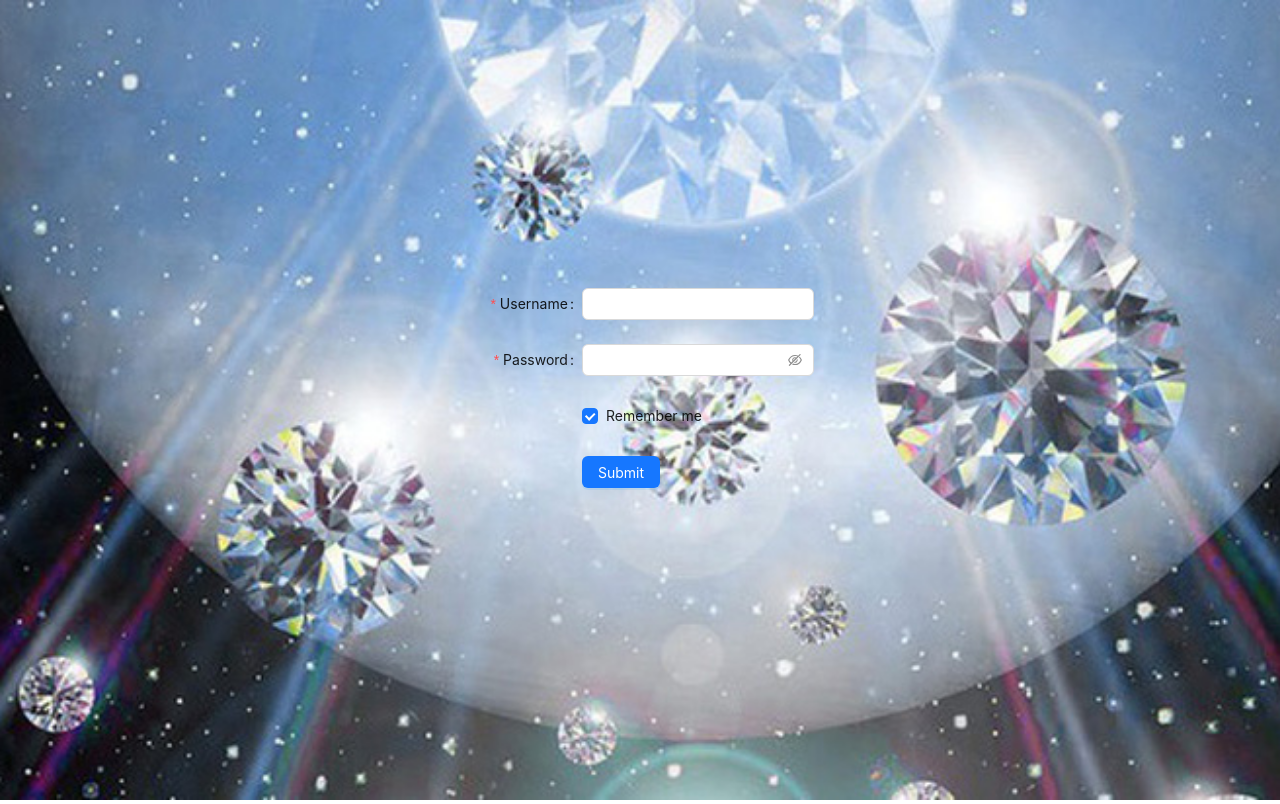
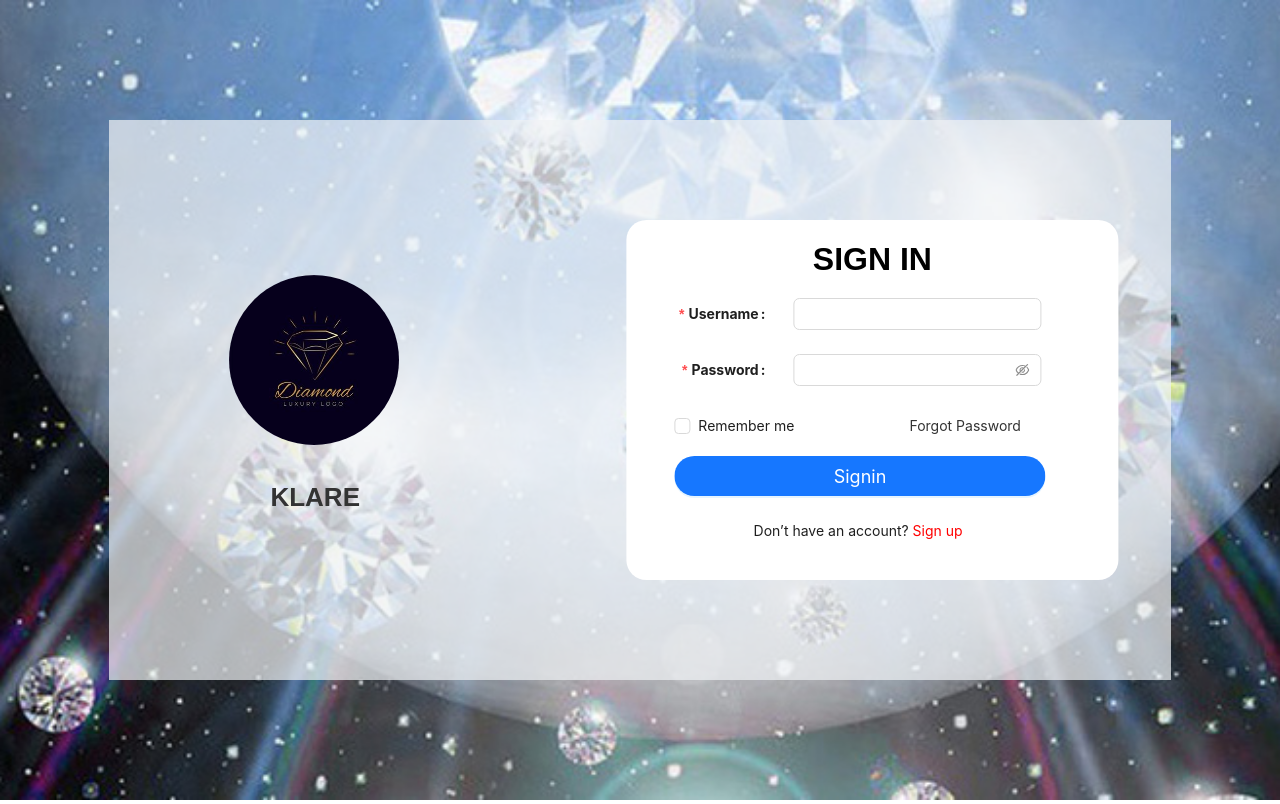
Before and after one commit to TLChouny/SWP391-KIMCUONG, a React (Create React App) app in the folder FE/confusion/: page /login in a window 1280 px wide. Built offline with nearby package versions, Linux system fonts and the light colour scheme.

Commit message:
update form login

```diff
--- a/FE/confusion/src/Components/Login/Login.css
+++ b/FE/confusion/src/Components/Login/Login.css
@@ -54,3 +54,126 @@ body, html, .signin-container {
         max-width: 100%; /* Adjusts the width for very small screens */
     }
 }
+
+
+/* Logo */
+.form-login {
+    display: flex;
+    align-items: center;
+    justify-content: center;
+    height: 70vh;
+    background-color: #f0f2f5b5; /* Adjust as needed */
+    padding-left: 200px;
+    padding-right: 200px;
+}
+
+.background-image {
+    flex: 1;
+    display: flex;
+    align-items: center;
+    justify-content: center;
+}
+
+.logo {
+    width: 170px; /* Adjust size as needed */
+    height: 170px; /* Adjust size as needed */
+    border-radius: 50%; /* Make the logo circular */
+    display: flex;
+    position: relative;
+    left: -80px;
+    top: -40px;
+}
+
+.background-image {
+    position: relative; /* Ensure relative positioning for absolute positioning of text */
+}
+
+.background-image h4 {
+    display: flex;
+    position: absolute;
+    bottom: 28%; /* Position at the bottom of the container */
+    left:14%; /* Position at the center horizontally */
+    transform: translateX(-70%); /* Center horizontally */
+    margin-bottom: 10px; /* Adjust spacing from the image */
+    color: #333; /* Adjust text color */
+    font-size: 26px; /* Adjust font size */
+    font-weight: bold; /* Adjust font weight */
+    /* Add any additional styles as needed */
+}
+
+/* Phần login */
+
+.background-login {
+    background-color: white;
+    padding: 0 60px;
+    border-radius: 20px;
+    /* box-shadow: 0 4px 8px rgba(0, 0, 0, 0.1); */
+    max-width: 800px;
+    margin: 0 auto;
+    transform: translateX(30%);
+}
+
+.background-login h1 {
+    text-align: center;
+    margin-bottom: 20px;
+
+}
+
+.formlogin{
+    display: block;
+    position: relative;
+    left: -10%;
+}
+.remember-forgot-wrapper {
+    display: flex;
+    align-items: center;
+    justify-content: space-between;
+    margin-left: -40%; /* Adjust the left margin as needed */
+
+}
+
+.check {
+    margin-right: 28%; /* Adjust the right margin as needed */
+    white-space: nowrap;
+}
+
+.forgot-password-link {
+    text-decoration: none;
+    color: #333;
+    font-size: 14px;
+    white-space: nowrap; /* Prevent the text from wrapping */
+    /* Add any additional styles as needed */
+}
+
+.form-item {
+    margin-top: 20px;
+}
+
+.form-item p {
+    text-align: right; /* Align text to the right */
+}
+
+.form-item p a {
+    color: red;
+    text-decoration: none;
+}
+
+.form-item p a:hover {
+    text-decoration: underline;
+}
+
+.submit{
+    width: 150%;
+    display: block;
+    position: relative;
+    left: -40%;
+    top: -10px;
+    color: white;
+    height: 40px;
+    border-radius: 20px;
+    font-size: 18px;
+}
+
+.changeform{
+    margin-left: -8%;
+}
--- a/FE/confusion/src/Components/Login/Login.js
+++ b/FE/confusion/src/Components/Login/Login.js
@@ -1,6 +1,7 @@
 import React from "react";
 import "../Login/Login.css"
 import { Button, Checkbox, Form, Input } from 'antd';
+import { Link } from "react-router-dom";
 const onFinish = (values) => {
     console.log('Success:', values);
 };
@@ -14,7 +15,14 @@ export default function Login() {
                 <img src="../assets/background.png" alt="Background" className="background-image" />
             </div>
 
+            <div className="form-login">
+                <div className="background-image">
+                    <img src="../assets/logo.jpg" alt="Logo" className="logo" />
+                    <h4>KLARE</h4>
+                </div>
+
                 <div className="background-login">
+                    <h1>SIGN IN</h1>
                     <Form
                         name="basic"
                         labelCol={{
@@ -32,10 +40,12 @@ export default function Login() {
                         onFinish={onFinish}
                         onFinishFailed={onFinishFailed}
                         autoComplete="off"
+                        className="formlogin"
                     >
                         <Form.Item
                             label="Username"
                             name="username"
+                            style={{ fontWeight: "bold" }}
                             rules={[
                                 {
                                     required: true,
@@ -43,12 +53,13 @@ export default function Login() {
                                 },
                             ]}
                         >
-                        <Input />
+                            <Input style={{ marginLeft: "20px" }} />
                         </Form.Item>
 
                         <Form.Item
                             label="Password"
                             name="password"
+                            style={{ fontWeight: "bold" }}
                             rules={[
                                 {
                                     required: true,
@@ -56,9 +67,8 @@ export default function Login() {
                                 },
                             ]}
                         >
-                        <Input.Password />
+                            <Input.Password style={{ marginLeft: "20px" }} />
                         </Form.Item>
-
                         <Form.Item
                             name="remember"
                             valuePropName="checked"
@@ -66,8 +76,12 @@ export default function Login() {
                                 offset: 8,
                                 span: 16,
                             }}
+                            className="form-item"
                         >
-                        <Checkbox>Remember me</Checkbox>
+                            <div class="remember-forgot-wrapper">
+                                <Checkbox className="check">Remember me</Checkbox>
+                                <Link to="/" className="forgot-password-link">Forgot Password</Link>
+                            </div>
                         </Form.Item>
 
                         <Form.Item
@@ -76,12 +90,16 @@ export default function Login() {
                                 span: 16,
                             }}
                         >
-                        <Button type="primary" htmlType="submit">
-                            Submit
+
+                                <Button type="primary" htmlType="submit" className="submit">
+                                    Signin
                                 </Button>
+                                <p className="changeform">Don’t have an account? <Link to="/Signup" style={{ color: "red" }}>Sign up</Link></p>
+
                         </Form.Item>
                     </Form>
                 </div>
             </div>
+        </div>
     );
 }
```
Also changed, not shown: FE/confusion/public/assets/logo.jpg (renamed from FE/confusion/public/assets/ee195bf85c2b43cc9159bef74d364185.jpg). Lines whose indentation alone changed are shown as unchanged.
